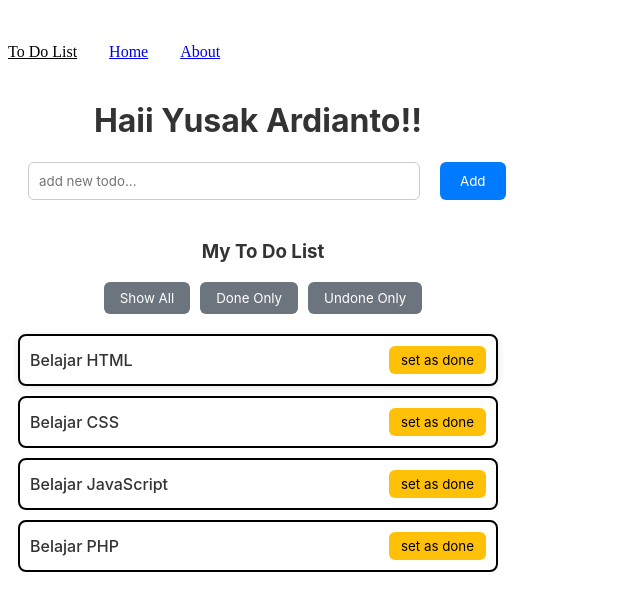
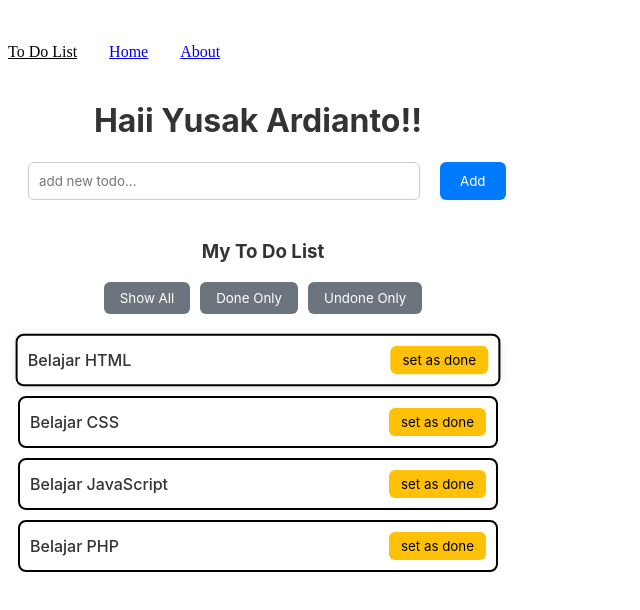
Before and after one commit to Yusak-code/web1, a Vue app: page / in a window 1280 px wide. In both pictures the pointer is over the item 258 px from the left and 359 px from the top of the page. Shown: the top 610 px of the page, without its empty margins (0-640 px from the left). Built offline with nearby package versions, Linux system fonts and the light colour scheme.

Commit message:
menambahkan efek

```diff
--- a/src/App.vue
+++ b/src/App.vue
@@ -9,10 +9,8 @@ import HelloWorld from './components/HelloWorld.vue'
           <RouterLink to="/">To Do List</RouterLink>
           <RouterLink to="/home">Home</RouterLink>
           <RouterLink to="/about">About</RouterLink>
-
         </nav>
     </header>
-
       <RouterView />
   </template>
 
--- a/src/views/TodoView.vue
+++ b/src/views/TodoView.vue
@@ -67,7 +67,14 @@
 </template>
 
 <style scoped>
+    li {
+    transition: transform 0.2s ease, box-shadow 0.3s;
+    }
 
+    li:hover {
+    transform: scale(1.01);
+    box-shadow: 0 4px 12px rgba(0,0,0,0.1);
+    }
 
     * {
     box-sizing: border-box;
```
Lines whose indentation alone changed are shown as unchanged.
